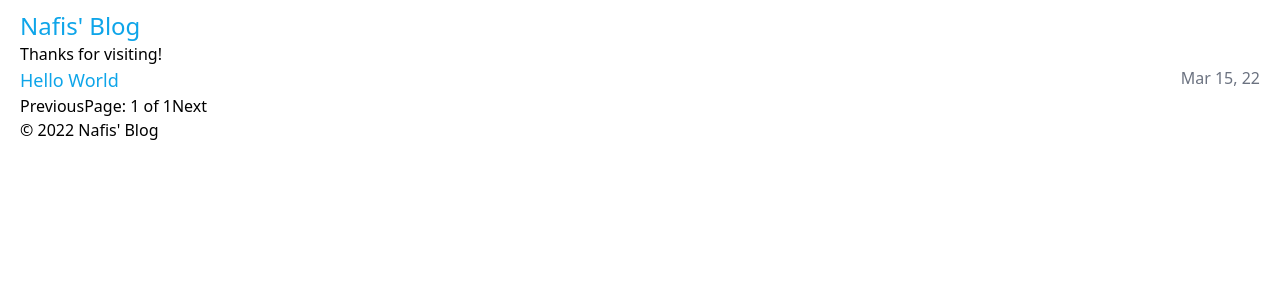
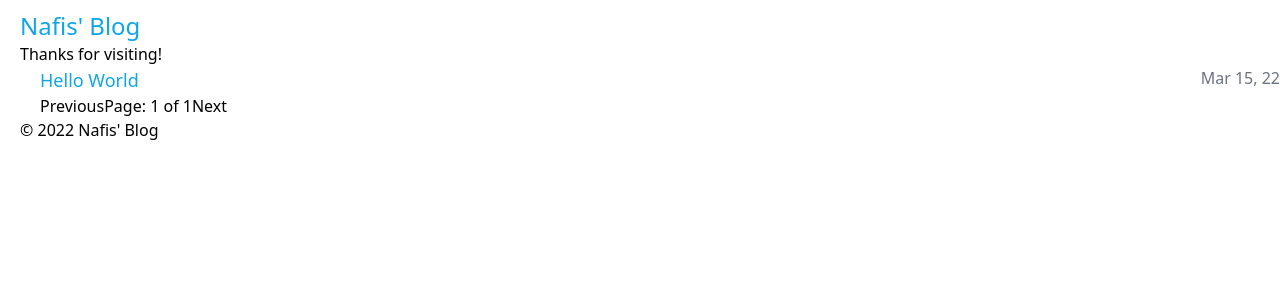
Before and after one commit to mnafisalmukhdi1/blog, a Jekyll site: the page built from index.html, in a window 1280 px wide. Shown: the top 300 px of the page. Built offline with Jekyll 4.4.1, drawn with Linux system fonts in a browser that asks for light colours; nearby versions of some CDN libraries; the list of posts is cut into pages by our own code.

Commit message:
Update default.html

```diff
--- a/_layouts/default.html
+++ b/_layouts/default.html
@@ -1,7 +1,7 @@
 <html>
 	{% include head.html %}
 	{% include header.html %}
-	<main class="container">
+	<main class="container mx-5">
 	{{content}}
 	</main>
 	{% include footer.html %}
```
